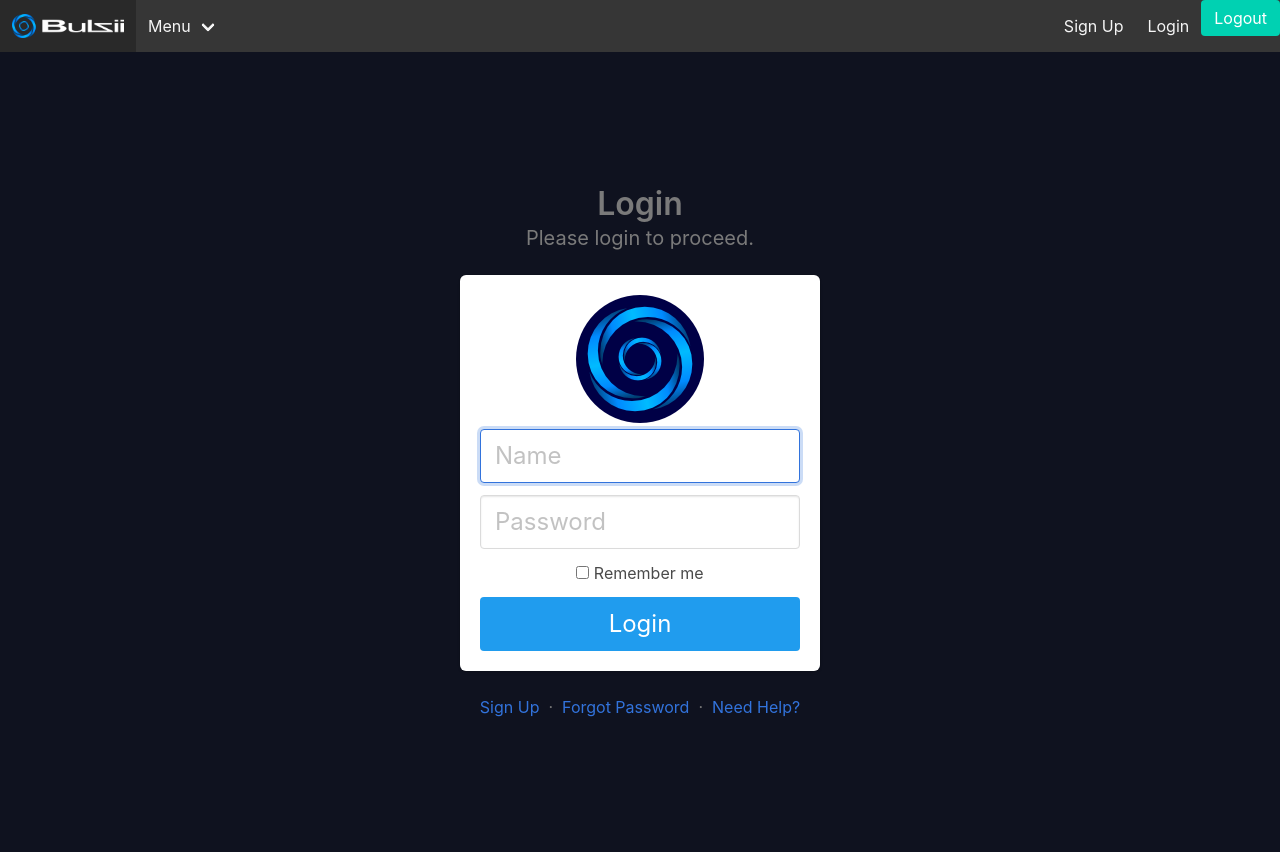
After one commit to K3nny13/DjangoSite, a Django app: template DjangoSite/accounts/templates/accounts/login.html in a window 1280 px wide. The commit adds this page. Run offline with Django 3.2, Linux system fonts and the light colour scheme; the template is opened without the code that fills it, so the values that code supplies are empty.

Commit message:
Login created

```diff
--- /dev/null
+++ b/DjangoSite/accounts/templates/accounts/login.html
@@ -0,0 +1,48 @@
+{% extends "base.html" %}
+{% block content %}
+{% load static %}
+
+<section class="hero is-fullheight">
+    <div class="hero-body">
+        <div class="container has-text-centered">
+            <div class="column is-4 is-offset-4">
+                <h3 class="title has-text-grey">Login</h3>
+                <p class="subtitle has-text-grey">Please login to proceed.</p>
+                <div class="box">
+                    <figure class="avatar">
+                        <img src="{% static 'images/BuLzii-128.png' %}">
+                    </figure>
+                    <form method="POST" action={% url 'accounts:login' %}>
+					{% csrf_token %}
+					{{ form }}
+                        <div class="field">
+                            <div class="control">
+                                <input class="input is-large" type="text" placeholder="Name" autofocus="">
+                            </div>
+                        </div>
+
+                        <div class="field">
+                            <div class="control">
+                                <input class="input is-large" type="password" placeholder="Password">
+                            </div>
+                        </div>
+                        <div class="field">
+                            <label class="checkbox">
+              <input type="checkbox">
+              Remember me
+            </label>
+                        </div>
+                        <button class="button is-block is-info is-large is-fullwidth">Login</button>
+                    </form>
+                </div>
+                <p class="has-text-grey">
+                    <a href="{% url 'accounts:signup' %}">Sign Up</a> &nbsp;·&nbsp;
+                    <a href="#">Forgot Password</a> &nbsp;·&nbsp;
+                    <a href="#">Need Help?</a>
+                </p>
+            </div>
+        </div>
+    </div>
+</section>
+
+{% endblock  %}
--- a/DjangoSite/accounts/templates/accounts/signup.html
+++ b/DjangoSite/accounts/templates/accounts/signup.html
@@ -11,7 +11,8 @@
                     <figure class="avatar">
                         <img src="{% static 'images/BuLzii-128.png' %}">
                     </figure>
-                    <form>
+                    <form action={% url 'accounts:signup' %} method="post">
+					{% csrf_token %}
                     {{ form }}
                         <div class="field">
                             <div class="control">
--- a/DjangoSite/accounts/urls.py
+++ b/DjangoSite/accounts/urls.py
@@ -1,10 +1,10 @@
 from django.urls import path
-from django.contrib.auth import views as auth_views
 from . import views
 
 app_name = 'accounts'
 
 urlpatterns = [
-    path('login/', auth_views.LoginView.as_view(), name='login'),
+    path('login/', views.login, name='login'),
+	path('logout/', views.logout, name='logout'),
     path('signup/', views.signup, name='signup'),
 ]
--- a/DjangoSite/articles/templates/articles/article_detail.html
+++ b/DjangoSite/articles/templates/articles/article_detail.html
@@ -7,7 +7,7 @@
         <h1 class="title">
             Article Detail
         </h1>
-        <a class="button is-primary" href="{% url 'article_list' %}">Back to Articles List</a>
+        <a class="button is-primary" href="{% url 'articles:article_list' %}">Back to Articles List</a>
       </div>
     </div>
 </section>
--- a/DjangoSite/articles/templates/articles/article_list.html
+++ b/DjangoSite/articles/templates/articles/article_list.html
@@ -16,7 +16,7 @@
         <div class="tile is-ancestor">
             <div class="tile is-parent">
                 <div class="tile is-child box">
-                  <a href="{% url 'article_detail' slug=article.slug %}">
+                  <a href="{% url 'articles:article_detail' slug=article.slug %}">
                     <p class="title">{{ article.title }}</p>
                     <p class="subtitle">{{ article.snippet }}</p>
                     <p class="subtitle">{{ article.date }}</p>
--- a/DjangoSite/articles/urls.py
+++ b/DjangoSite/articles/urls.py
@@ -1,6 +1,7 @@
 from django.urls import path
 from . import views
 
+app_name = 'articles'
 
 urlpatterns = [
 	path('', views.article_list, name = 'article_list'),
--- a/DjangoSite/templates/base.html
+++ b/DjangoSite/templates/base.html
@@ -31,7 +31,7 @@
                             Menu
                         </a>
                         <div class="navbar-dropdown is-boxed">
-                            <a class="navbar-item" href="{% url 'article_list' %}">
+                            <a class="navbar-item" href="{% url 'articles:article_list' %}">
                                 Articles List
                             </a>
                             <a class="navbar-item" href="{% url 'about' %}">
@@ -54,6 +54,10 @@
                     <a class="navbar-item" href="{% url 'accounts:login' %}">
                         Login
                     </a>
+					<form method="POST" action={% url 'accounts:logout' %}>
+						{% csrf_token %}
+						<button class="button is-primary" type="submit">Logout</button>
+					</form>
                 </div>
             </div>
         </nav>
```
Also changed, not shown: DjangoSite/accounts/templates/registration/login.html (+5 -3 lines), DjangoSite/accounts/views.py (+36 -2 lines), DjangoSite/media/Blender-Guitars_pGk9Voi.jpg (added), DjangoSite/media/default.png, DjangoSite/media/default_aX8M6Wc.png (added), DjangoSite/portoflioblog/urls.py (line endings or trailing spaces), DjangoSite/portoflioblog/views.py (line endings or trailing spaces), 1 other file.
